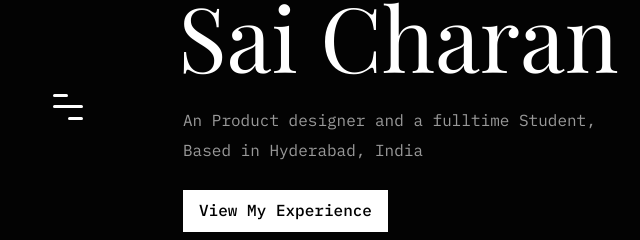
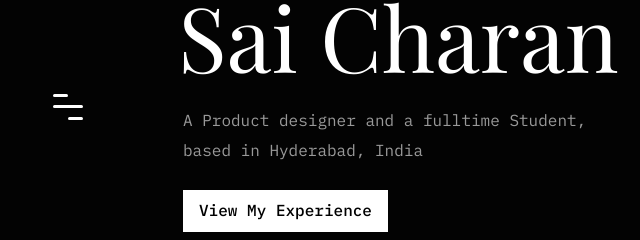
Before and after one commit to chery60/UX, a plain HTML site: page index.html in a window 1280 px wide. Shown: the part 331-571 px from the top of the page, 32-672 px from the left. Drawn offline with nearby package versions, Linux system fonts and the light colour scheme; files whose address does not match are found by name.

Commit message:
Update index.html
updated

```diff
--- a/index.html
+++ b/index.html
@@ -94,7 +94,7 @@
                         <!-- nav-toggler(2) -->
                         <div class="g-title">
                             <h4><span>Sai Charan</span> Kalla</h4>
-                            <p class="mb-25">An Product designer and a fulltime Student,<br>Based in Hyderabad, India</p>
+                            <p class="mb-25">A Product designer and a fulltime Student,<br>based in Hyderabad, India</p>
                             <a href="resume.html" class="g-link slide-vertical" data-splitting>View My Experience</a>
 
                         </div>
```
